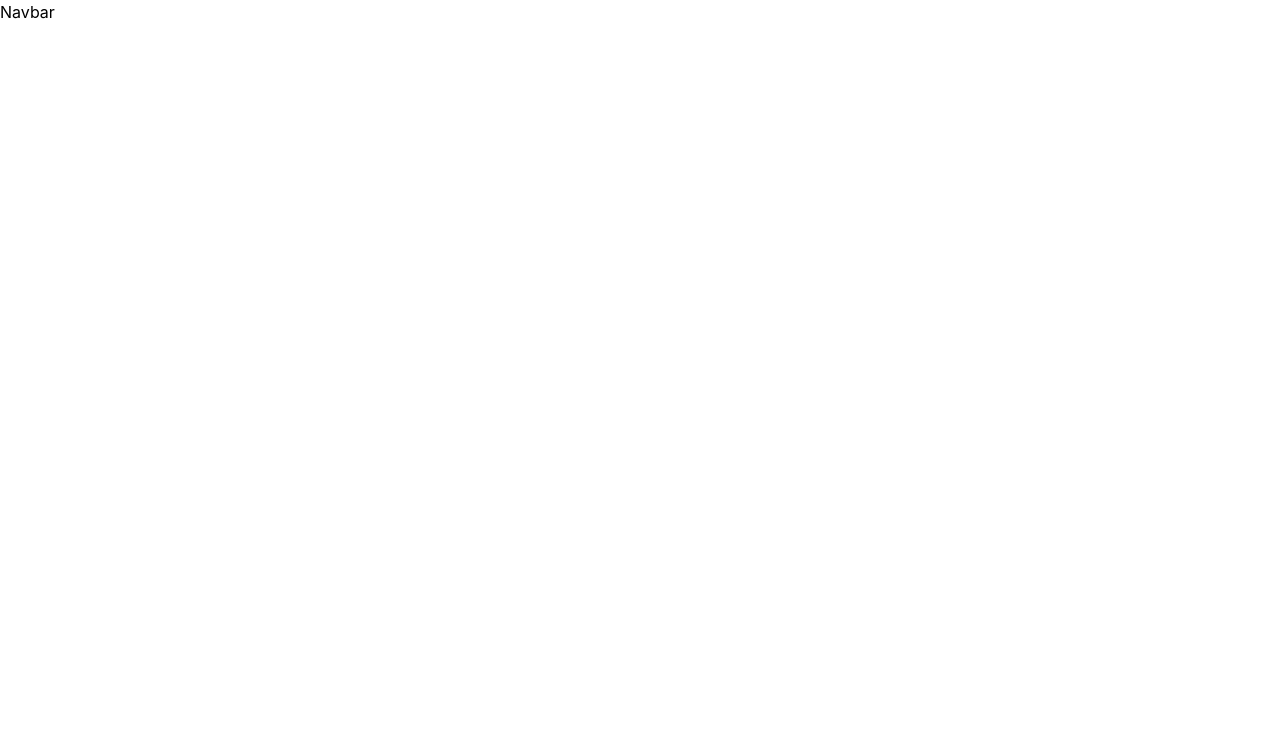
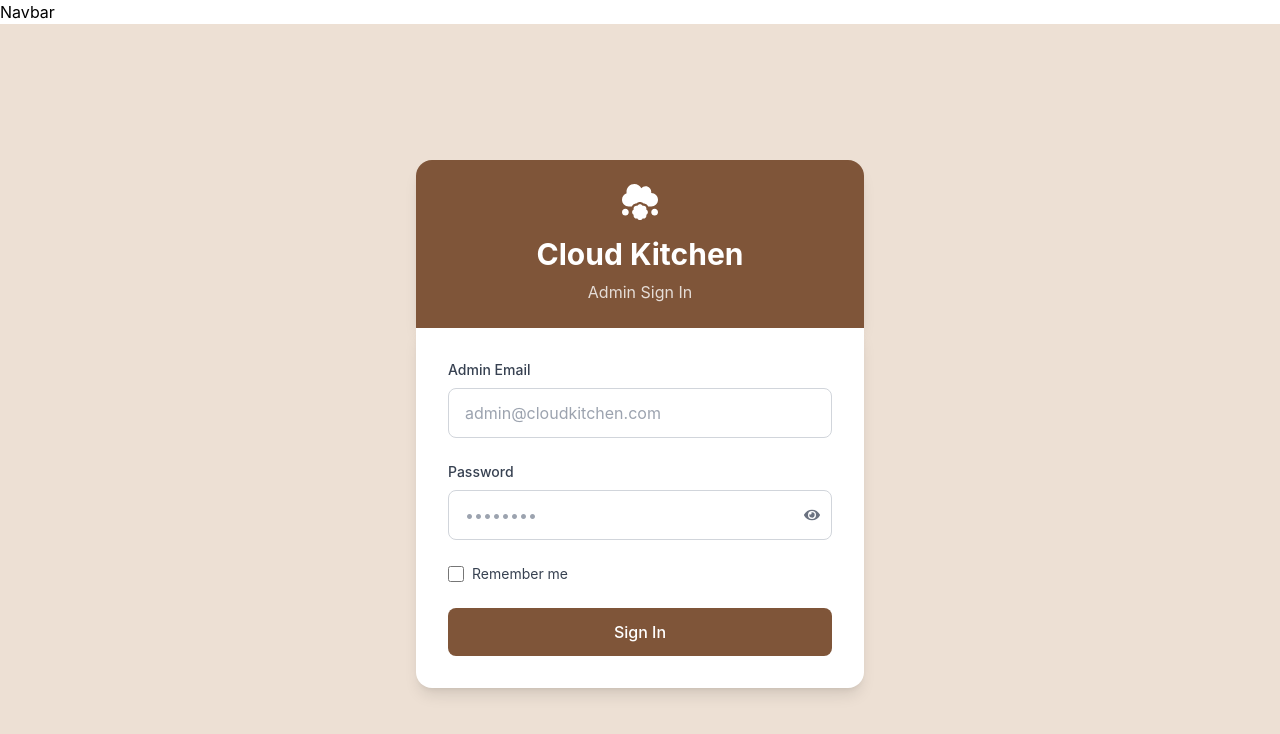
Before and after one commit to p-k-pavan/Cloud-Kitchen, a React (Create React App) app in the folder client/: page /login in a window 1280 px wide. Before the commit this address had no page. Shown: the top 734 px of the page. Built offline with nearby package versions, Linux system fonts and the light colour scheme.

Commit message:
login UI

```diff
--- a/client/package.json
+++ b/client/package.json
@@ -7,10 +7,14 @@
     "@testing-library/jest-dom": "^6.6.3",
     "@testing-library/react": "^16.3.0",
     "@testing-library/user-event": "^13.5.0",
+    "axios": "^1.10.0",
     "react": "^19.1.0",
     "react-dom": "^19.1.0",
+    "react-icon": "^1.0.0",
+    "react-icons": "^5.5.0",
     "react-router-dom": "^7.6.2",
     "react-scripts": "5.0.1",
+    "react-toastify": "^11.0.5",
     "web-vitals": "^2.1.4"
   },
   "scripts": {
--- a/client/src/App.js
+++ b/client/src/App.js
@@ -3,6 +3,7 @@ import Landing from "./Pages/Landing";
 import Navbar from "./components/Navbar";
 import About from "./Pages/About";
 import Dashboard from "./Pages/Dashboard";
+import Login from "./Pages/Login";
 
 function App() {
   return (
@@ -10,6 +11,7 @@ function App() {
       <Navbar />
       <Routes>
         <Route path="/" element={<Landing />} />
+        <Route path="/login" element={<Login />} />
         <Route path="/dashboard" element={<Dashboard />} />
         <Route path="/about" element={<About />} />
       </Routes>
--- /dev/null
+++ b/client/src/Pages/Login.js
@@ -0,0 +1,172 @@
+import React, { useState } from 'react';
+import { FaEye, FaEyeSlash, FaCloudMeatball } from 'react-icons/fa';
+import axios from 'axios';
+import { useNavigate } from 'react-router-dom';
+import { ToastContainer, toast } from 'react-toastify';
+import 'react-toastify/dist/ReactToastify.css';
+
+const Login = () => {
+  const [email, setEmail] = useState('');
+  const [password, setPassword] = useState('');
+  const [showPassword, setShowPassword] = useState(false);
+  const [rememberMe, setRememberMe] = useState(false);
+  const [loading, setLoading] = useState(false);
+  const navigate = useNavigate();
+
+  const handleSubmit = async (e) => {
+    e.preventDefault();
+    setLoading(true);
+
+    try {
+      const response = await axios.post(
+        'http://localhost:5000/api/admin/login',
+        { email, password },
+        {
+          withCredentials: true,
+          headers: {
+            'Content-Type': 'application/json',
+          },
+        }
+      );
+
+      if (response.data.admin) {
+        toast.success('Login successful! Redirecting...', {
+          position: "top-center",
+          autoClose: 2000,
+          hideProgressBar: false,
+          closeOnClick: true,
+          pauseOnHover: true,
+          draggable: true,
+          progress: undefined,
+        });
+        setTimeout(() => navigate('/'), 1000);
+      }
+    } catch (err) {
+      let errorMessage = 'An unexpected error occurred.';
+
+      if (err.response) {
+        if (err.response.status === 401) {
+          errorMessage = 'Invalid email or password';
+        } else if (err.response.data && err.response.data.message) {
+          errorMessage = err.response.data.message;
+        }
+      } else if (err.request) {
+        errorMessage = 'Network error. Please check your connection.';
+      }
+
+      toast.error(errorMessage, {
+        position: "top-center",
+        autoClose: 5000,
+        hideProgressBar: false,
+        closeOnClick: true,
+        pauseOnHover: true,
+        draggable: true,
+        progress: undefined,
+      });
+    } finally {
+      setLoading(false);
+    }
+  };
+
+  return (
+    <div className="min-h-screen flex items-center justify-center bg-[#ede0d4] p-4">
+      <ToastContainer
+        position="top-center"
+        autoClose={5000}
+        hideProgressBar={false}
+        newestOnTop={false}
+        closeOnClick
+        rtl={false}
+        pauseOnFocusLoss
+        draggable
+        pauseOnHover
+      />
+
+      <div className="w-full max-w-md">
+        <div className="bg-[#7f5539] text-white rounded-t-2xl p-6 text-center shadow-lg">
+          <div className="flex justify-center mb-4">
+            <FaCloudMeatball className="text-4xl" />
+          </div>
+          <h1 className="text-3xl font-bold mb-2">Cloud Kitchen</h1>
+          <p className="opacity-80">Admin Sign In</p>
+        </div>
+
+        <div className="bg-white rounded-b-2xl p-8 shadow-lg">
+          <form onSubmit={handleSubmit}>
+            <div className="mb-6">
+              <label htmlFor="email" className="block text-gray-700 text-sm font-medium mb-2">
+                Admin Email
+              </label>
+              <input
+                type="email"
+                id="email"
+                value={email}
+                onChange={(e) => setEmail(e.target.value)}
+                className="w-full px-4 py-3 rounded-lg border border-gray-300 focus:outline-none focus:ring-2 focus:ring-[#7f5539] focus:border-transparent transition"
+                placeholder="admin@cloudkitchen.com"
+                required
+              />
+            </div>
+
+            <div className="mb-6">
+              <label htmlFor="password" className="block text-gray-700 text-sm font-medium mb-2">
+                Password
+              </label>
+              <div className="relative">
+                <input
+                  type={showPassword ? "text" : "password"}
+                  id="password"
+                  value={password}
+                  onChange={(e) => setPassword(e.target.value)}
+                  className="w-full px-4 py-3 rounded-lg border border-gray-300 focus:outline-none focus:ring-2 focus:ring-[#7f5539] focus:border-transparent transition pr-12"
+                  placeholder="••••••••"
+                  required
+                />
+                <button
+                  type="button"
+                  className="absolute inset-y-0 right-0 flex items-center px-3 text-gray-500 hover:text-[#7f5539]"
+                  onClick={() => setShowPassword(!showPassword)}
+                >
+                  {showPassword ? <FaEyeSlash /> : <FaEye />}
+                </button>
+              </div>
+            </div>
+
+            <div className="flex items-center justify-between mb-6">
+              <div className="flex items-center">
+                <input
+                  id="remember-me"
+                  type="checkbox"
+                  checked={rememberMe}
+                  onChange={(e) => setRememberMe(e.target.checked)}
+                  className="h-4 w-4 text-[#7f5539] focus:ring-[#7f5539] border-gray-300 rounded"
+                />
+                <label htmlFor="remember-me" className="ml-2 block text-sm text-gray-700">
+                  Remember me
+                </label>
+              </div>
+            </div>
+
+            <button
+              type="submit"
+              disabled={loading}
+              className={`w-full bg-[#7f5539] hover:bg-[#6a452e] text-white font-medium py-3 px-4 rounded-lg transition duration-300 ${loading ? 'opacity-70 cursor-not-allowed' : ''}`}
+            >
+              {loading ? (
+                <span className="flex items-center justify-center">
+                  <svg className="animate-spin -ml-1 mr-2 h-4 w-4 text-white" xmlns="http://www.w3.org/2000/svg" fill="none" viewBox="0 0 24 24">
+                    <circle className="opacity-25" cx="12" cy="12" r="10" stroke="currentColor" strokeWidth="4"></circle>
+                    <path className="opacity-75" fill="currentColor" d="M4 12a8 8 0 018-8V0C5.373 0 0 5.373 0 12h4zm2 5.291A7.962 7.962 0 014 12H0c0 3.042 1.135 5.824 3 7.938l3-2.647z"></path>
+                  </svg>
+                  Signing In...
+                </span>
+              ) : 'Sign In'}
+            </button>
+          </form>
+        </div>
+      </div>
+    </div>
+  );
+};
+
+export default Login;
--- a/package.json
+++ b/package.json
@@ -21,6 +21,7 @@
     "mongoose": "^8.15.2",
     "multer": "^2.0.1",
     "multer-storage-cloudinary": "^4.0.0",
-    "nodemon": "^3.1.10"
+    "nodemon": "^3.1.10",
+    "react-icon": "^1.0.0"
   }
 }
```
Also changed, not shown: 2 other files (tests, documents, lock files or other folders).
